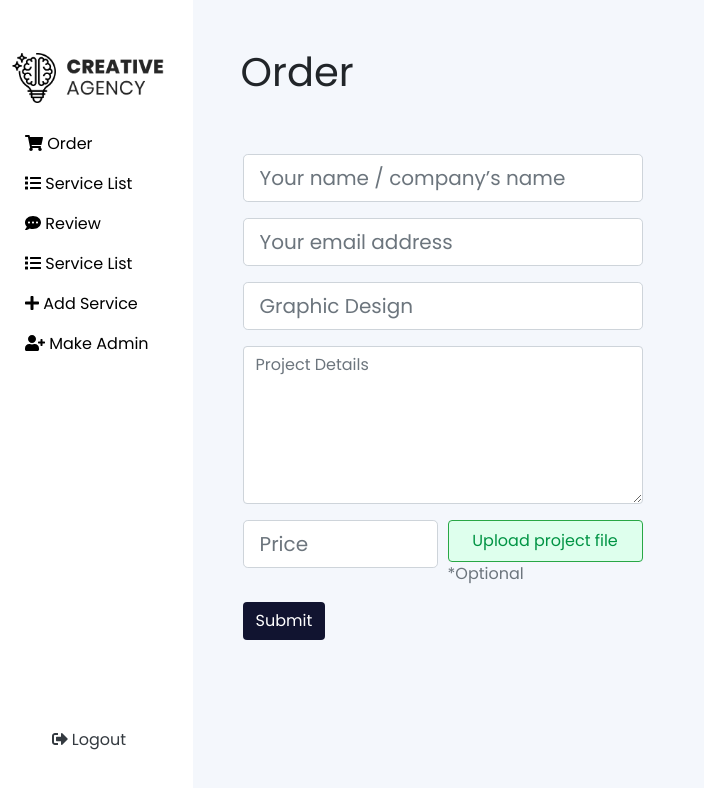
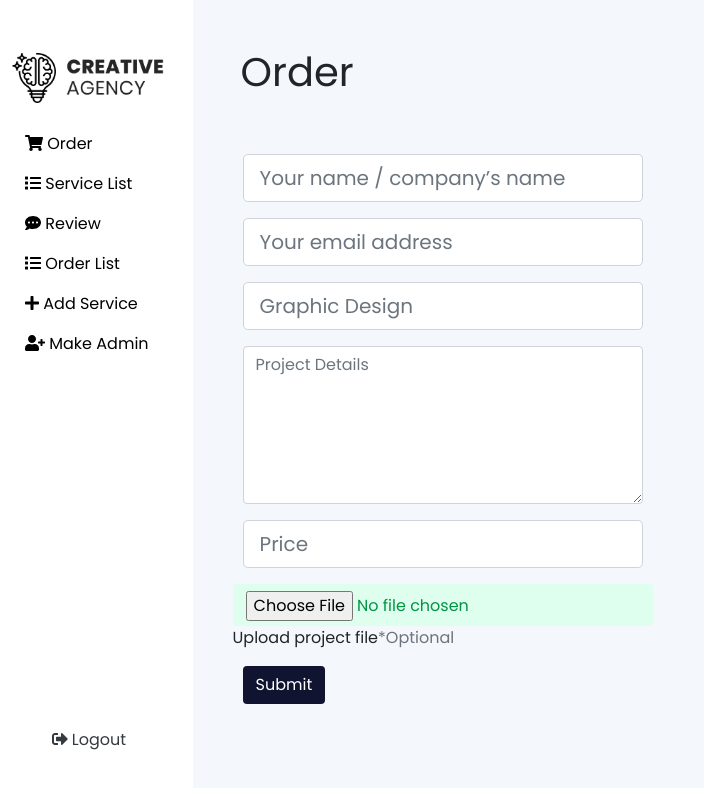
Before and after one commit to abusayeed95/creative-agency-client, a React (Create React App) app: page /orderForm in a window 1280 px wide. Shown: the top 788 px of the page, without its empty margins (0-704 px from the left). Built offline with nearby package versions, Linux system fonts and the light colour scheme; no server answers.

Commit message:
input type file added in add order

```diff
--- a/src/components/Dashboard/Sidebar/Sidebar.js
+++ b/src/components/Dashboard/Sidebar/Sidebar.js
@@ -48,7 +48,7 @@ const Sidebar = () => {
                 <div>
                     <li>
                         <Link to="admin" className="sideBarlink">
-                            <FontAwesomeIcon icon={faList} /> <span>Service List</span>
+                            <FontAwesomeIcon icon={faList} /> <span>Order List</span>
                         </Link>
                     </li>
                     <li>
--- a/src/components/Home/Footer/Footer.js
+++ b/src/components/Home/Footer/Footer.js
@@ -3,7 +3,7 @@ import React from 'react';
 const Footer = () => {
     return (
         <footer style={{ backgroundColor: '#FBD062' }}>
-            <p className="text-center py-5">copyright Orange labs {new Date().getFullYear()}</p>
+            <h6 className="text-center py-5">©️ Developed by <a href="https://taibislamdipu.netlify.app/" target="_blank">Taib Islam</a> {new Date().getFullYear()}</h6>
         </footer>
     );
 };
--- a/src/components/Home/Navbar/Navbar.js
+++ b/src/components/Home/Navbar/Navbar.js
@@ -16,7 +16,7 @@ const Navbar = () => {
 
     return (
         <div className="col-md-10 offset-md-1">
-            <nav className="navbar navbar-expand-lg navbar-light pt-3">
+            <nav className="navbar fixed-top bg-light navbar-expand-lg navbar-light pt-3 ">
                 <a className="navbar-brand" href="#"><img src={logo} alt="" style={{ height: '50px' }} /></a>
                 <button className="navbar-toggler" type="button" data-toggle="collapse" data-target="#navbarSupportedContent" aria-controls="navbarSupportedContent" aria-expanded="false" aria-label="Toggle navigation">
                     <span className="navbar-toggler-icon"></span>
--- a/src/components/ManageOrder/OrderForm/OrderForm.js
+++ b/src/components/ManageOrder/OrderForm/OrderForm.js
@@ -74,8 +74,9 @@ const OrderForm = () => {
                                 <input type="number" ref={register({ required: true })} name="price" className="form-control form-control-lg" placeholder="Price" />
                                 {errors.price && <span className="text-danger">This field is required</span>}
                             </div>
-                            <div class="col">
-                                <button type="file" className="btn btn-success w-100 form-control-lg btnUploadFile"> Upload project file </button>
+                            <div class="form-row mt-3">
+                                {/* <button type="file" name="file" className="btn btn-success w-100 form-control-lg btnUploadFile"> Upload project file </button> */}
+                                <input type="file" name="file" className="btn w-100 form-control-lg btnUploadFile" /> Upload project file
                                 <span className="text-secondary">*Optional</span>
                             </div>
                         </div>
```
